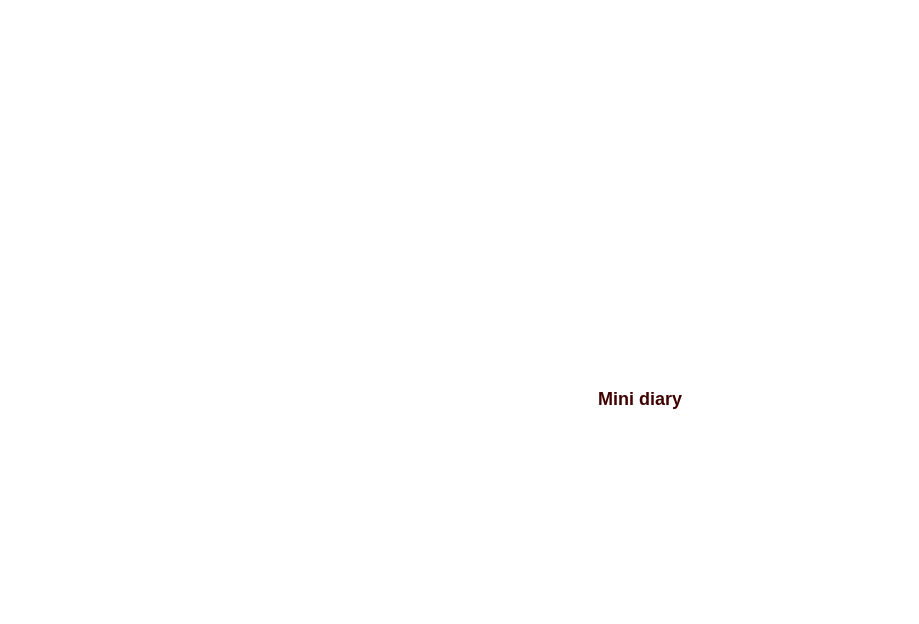
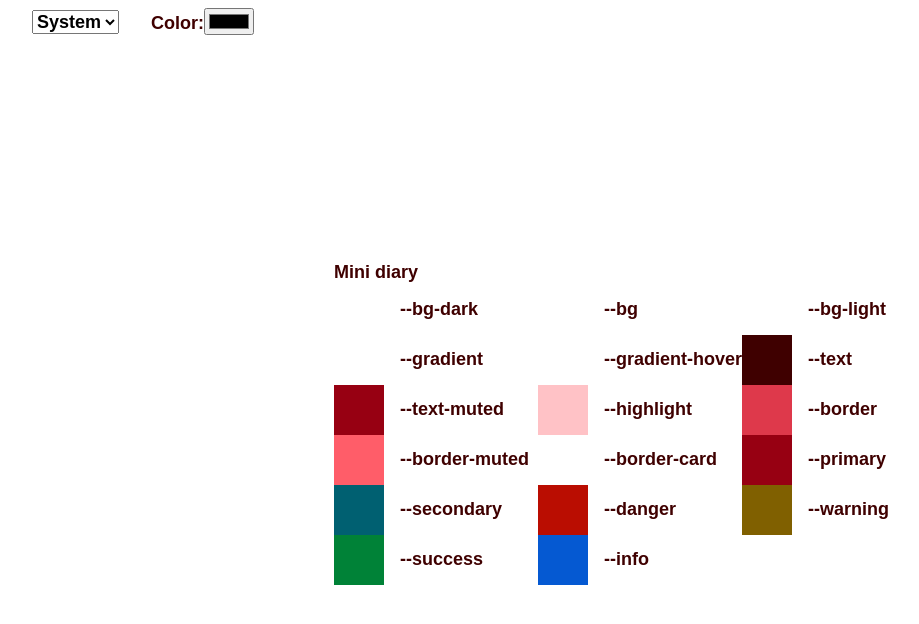
Before and after one commit to DcNiemandd/mini-diary, a React (Vite) app: page / in a window 1280 px wide. Shown: the top 624 px of the page, without its empty margins (0-919 px from the left). Built offline with nearby package versions, Linux system fonts and the light colour scheme.

Commit message:
feat: theme tryout

```diff
--- a/src/App.tsx
+++ b/src/App.tsx
@@ -1,12 +1,10 @@
-import style from './container.module.css';
-import { AppContextProvider } from './contexts/context';
+import { AppContextProvider } from './contexts/appContext';
+import { TestLayout } from './layouts/testLayout/testLayout';
 
 function App() {
     return (
         <AppContextProvider>
-            <div className={style.container}>
-                <div className="item">Mini diary</div>
-            </div>
+            <TestLayout />
         </AppContextProvider>
     );
 }
--- /dev/null
+++ b/src/components/themeSwitcher/themeSwitcher.tsx
@@ -0,0 +1,35 @@
+import type { FC } from 'react';
+import type { ColorSettings } from '../../hooks/useColorTheme';
+
+export const ThemeSwitcher: FC<Pick<ColorSettings, 'colorScheme' | 'setColorScheme'>> = ({
+    colorScheme,
+    setColorScheme,
+}) => {
+    return (
+        <select
+            onChange={(e) => {
+                setColorScheme(e.target.value as ColorSettings['colorScheme']);
+            }}
+            value={colorScheme}
+        >
+            <option
+                value="light"
+                selected={colorScheme === 'light'}
+            >
+                Light
+            </option>
+            <option
+                value="dark"
+                selected={colorScheme === 'dark'}
+            >
+                Dark
+            </option>
+            <option
+                value="system"
+                selected={colorScheme === 'system'}
+            >
+                System
+            </option>
+        </select>
+    );
+};
--- a/src/container.module.css
+++ /dev/null
@@ -1,10 +0,0 @@
-.container {
-    display: grid;
-    align-content: center;
-    justify-content: center;
-    width: 100lvw;
-    height: 100lvh;
-    background-color: var(--bg);
-    color: var(--text);
-    font: var(--h3);
-}
--- a/src/contexts/context.tsx
+++ b/src/contexts/appContext.tsx
@@ -12,7 +12,7 @@ export interface AppContext {
     settings: ColorSettings;
 }
 
-const AppContext = createContext<AppContext>({
+export const AppContext = createContext<AppContext>({
     auth: {
         isLoggedIn: false,
         tryToLogin: (): Promise<boolean> => {
--- a/src/hooks/useColorTheme.ts
+++ b/src/hooks/useColorTheme.ts
@@ -7,7 +7,7 @@ export interface ColorSettings {
     colorScheme: ColorScheme;
     setColorScheme: Dispatch<ColorScheme>;
     customColor?: CSSProperties['color'];
-    setCustomColor?: Dispatch<CSSProperties['color']>;
+    setCustomColor: Dispatch<CSSProperties['color'] | undefined>;
 }
 
 
--- /dev/null
+++ b/src/layouts/testLayout/testLayout.module.css
@@ -0,0 +1,41 @@
+.container {
+    display: flex;
+    flex-flow: column;
+    align-content: stretch;
+
+    width: 100lvw;
+    height: 100lvh;
+
+    background-color: var(--bg);
+    color: var(--text);
+    font: var(--h3);
+}
+
+.top-bar {
+    flex: 0 0 auto;
+
+    display: flex;
+    flex-flow: row nowrap;
+    align-items: center;
+    gap: 2rem;
+    padding: 0.5rem 2rem;
+}
+
+.content {
+    flex: 1 1 auto;
+
+    display: grid;
+    place-content: center;
+}
+
+.color-samples {
+    display: grid;
+    grid-template-columns: repeat(3, 1fr);
+
+    > * {
+        display: flex;
+        flex-flow: row nowrap;
+        gap: 1rem;
+        align-items: center;
+    }
+}
--- /dev/null
+++ b/src/layouts/testLayout/testLayout.tsx
@@ -0,0 +1,62 @@
+import { useContext, type FC } from 'react';
+import { ThemeSwitcher } from '../../components/themeSwitcher/themeSwitcher';
+import { AppContext } from '../../contexts/appContext';
+import style from './testLayout.module.css';
+
+export const TestLayout: FC = () => {
+    const { settings } = useContext(AppContext);
+
+    const colors: string[] = [
+        '--bg-dark',
+        '--bg',
+        '--bg-light',
+        '--gradient',
+        '--gradient-hover',
+        '--text',
+        '--text-muted',
+        '--highlight',
+        '--border',
+        '--border-muted',
+        '--border-card',
+        '--primary',
+        '--secondary',
+        '--danger',
+        '--warning',
+        '--success',
+        '--info',
+    ];
+
+    return (
+        <div className={style.container}>
+            <div className={style['top-bar']}>
+                <ThemeSwitcher
+                    colorScheme={settings.colorScheme}
+                    setColorScheme={(scheme) => settings.setColorScheme(scheme)}
+                />
+
+                <label>
+                    Color:
+                    <input
+                        type="color"
+                        value={settings.customColor}
+                        onChange={(e) => settings.setCustomColor(e.currentTarget.value)}
+                    />
+                </label>
+            </div>
+            <div className={style['content']}>
+                Mini diary
+                <div className={style['color-samples']}>
+                    {colors.map((color) => (
+                        <div>
+                            <div
+                                key={color}
+                                style={{ backgroundColor: `var(${color})`, width: '50px', height: '50px' }}
+                            />
+                            {color}
+                        </div>
+                    ))}
+                </div>
+            </div>
+        </div>
+    );
+};
--- a/src/theme.scss
+++ b/src/theme.scss
@@ -1,6 +1,6 @@
 @property --default-color {
     syntax: '<color>';
-    initial-value: oklch(0.76 0.05 264);
+    initial-value: oklch(0.76 0 44);
     inherits: false;
 }
 
```
Also changed, not shown: src/layouts/testLayout/testLayout.module.css.d.ts (renamed from src/container.module.css.d.ts, +8 -1 lines).
